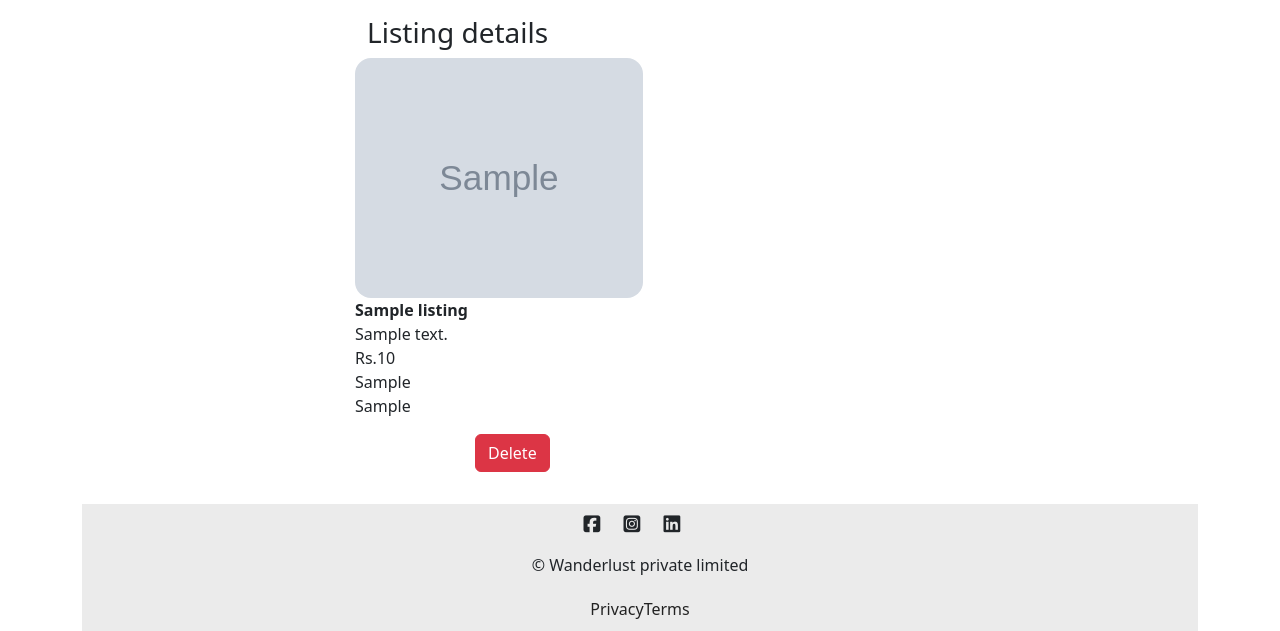
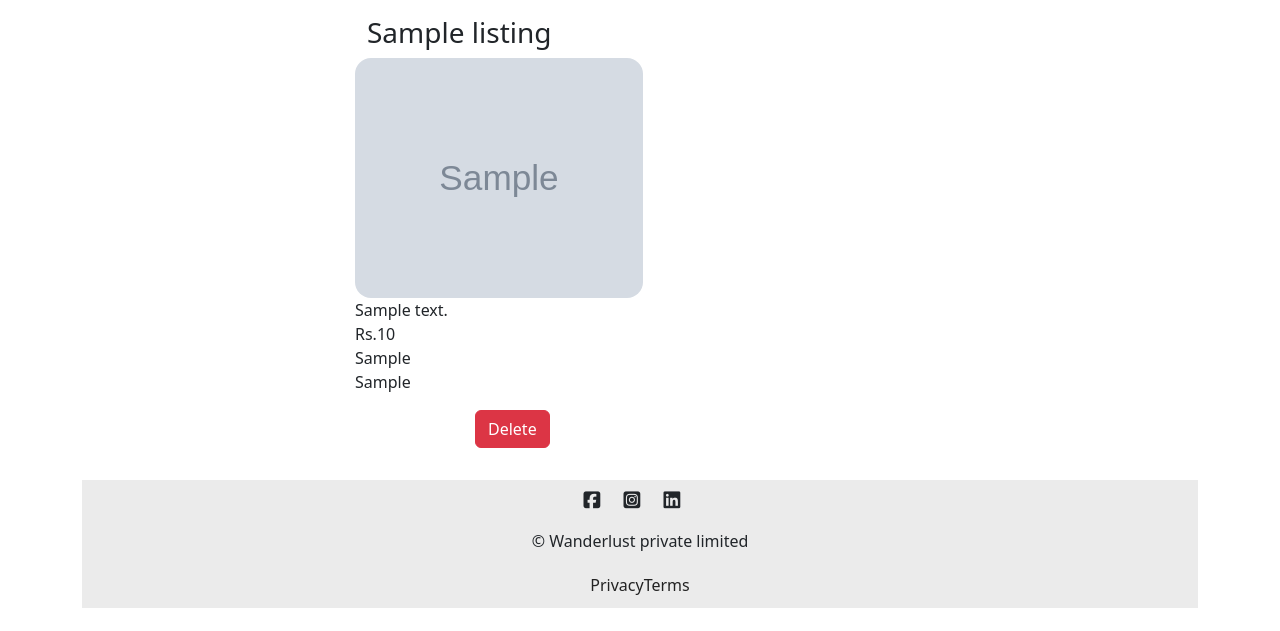
Before and after one commit to dev-4hmad/Mern-Stack-Notes, a Node server app: page /listings/600000000000000000000001 in a window 1280 px wide. Shown: the part 80-711 px from the top of the page. Run offline with Node 20, Linux system fonts and the light colour scheme; tables that the repository leaves empty hold one stand-in row (values such as "Sample post"); grey boxes marked "Sample" are stand-in pictures; some libraries are stand-ins or nearby versions.

Commit message:
Display listing title in show view and remove redundant title display

```diff
--- a/01-PROJECT/views/listings/show.ejs
+++ b/01-PROJECT/views/listings/show.ejs
@@ -2,7 +2,7 @@
 
 <div class="row mt-3">
   <div class="col-8 offset-3">
-    <h3>Listing details</h3>
+    <h3><%= listing.title %></h3>
   </div>
   <div class="card col-6 offset-3 show-card" style="width: 18rem">
     <% /* show image - listing.image is an object {filename, url} */ %>
@@ -13,7 +13,6 @@
     />
     <div class="card-body">
       <p class="card-text">
-        <b><%= listing.title %></b><br />
         <%= listing.description %> <br />
         Rs.<%= listing.price %> <br />
         <%= listing.location %> <br />
```
